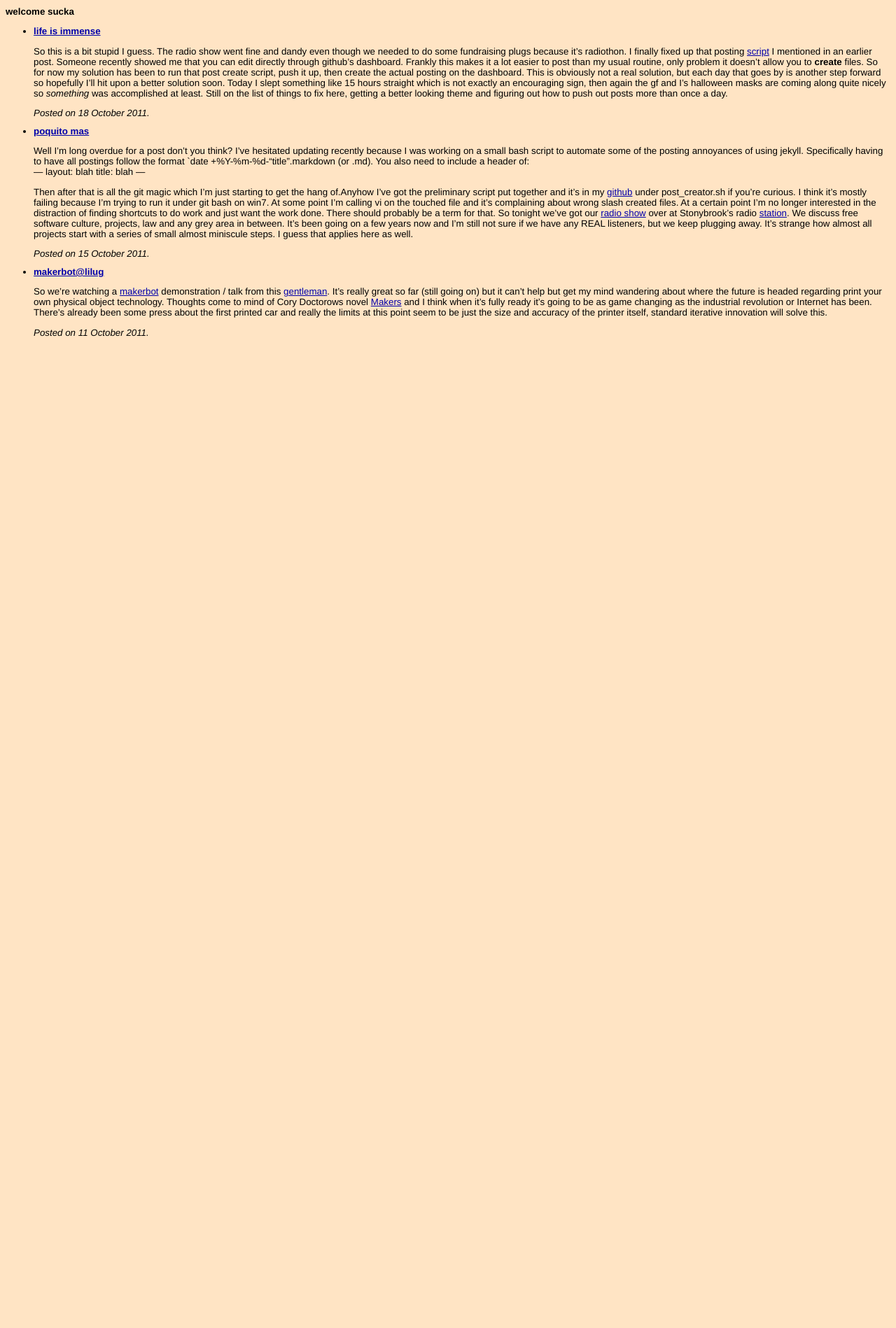
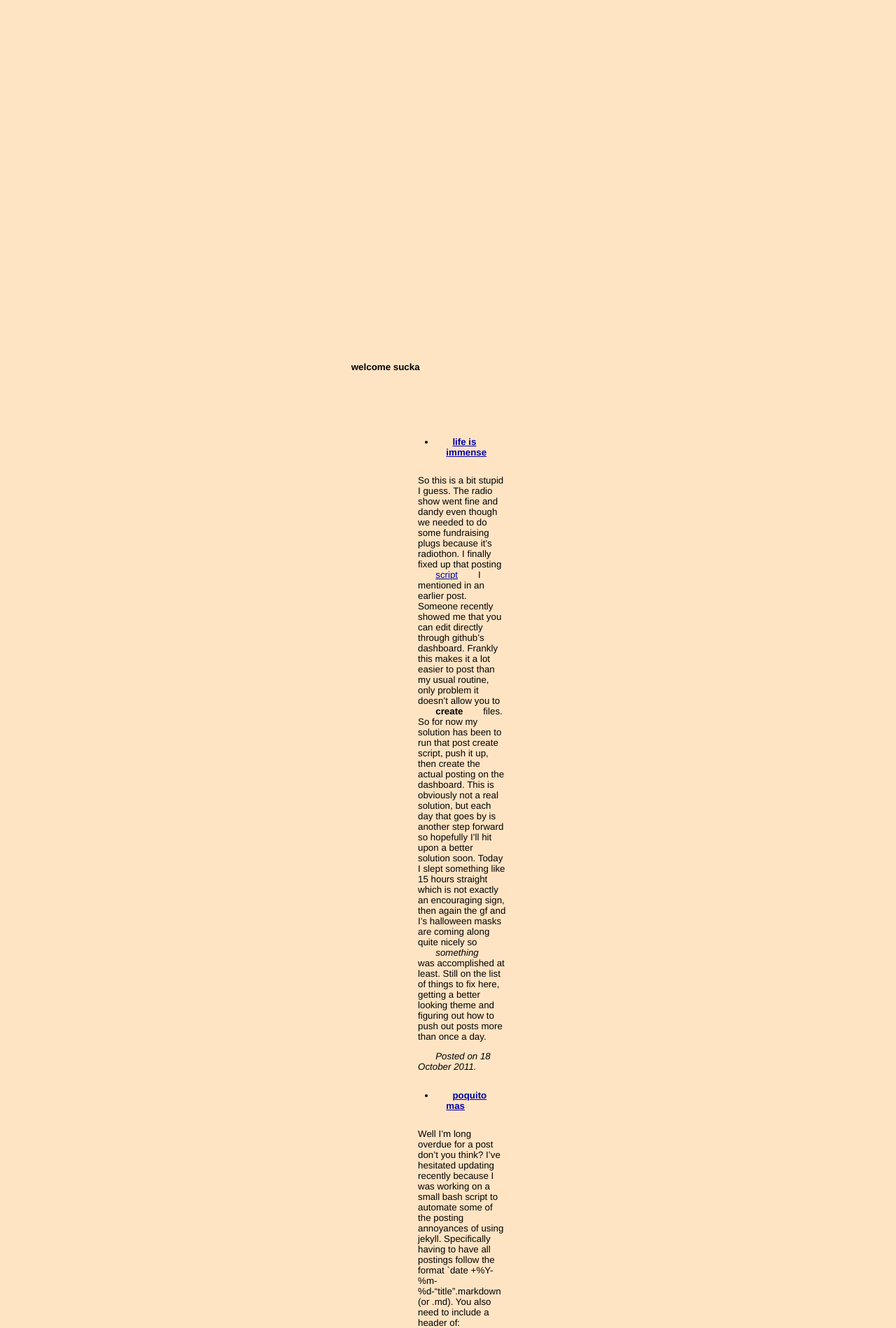
Before and after one commit to woeisme/woeisme.github.io, a Jekyll site: the page built from index.html, in a window 1280 px wide. Shown: the top 1898 px of the page at 70% size. Built offline with Jekyll 4.4.1, drawn with Linux system fonts in a browser that asks for light colours; Markdown is read by kramdown in place of the engine named in the settings; before the commit the page ends 900 px from its top, so only the background shows below that.

Commit message:
Update css/screen.css

```diff
--- a/css/screen.css
+++ b/css/screen.css
@@ -7,7 +7,7 @@
 /* Global Reset */
 
 * {
-  margin: 10;
+  margin: 20% 20% 20% 20% ;
   padding: 10 10;
 }
 
```
